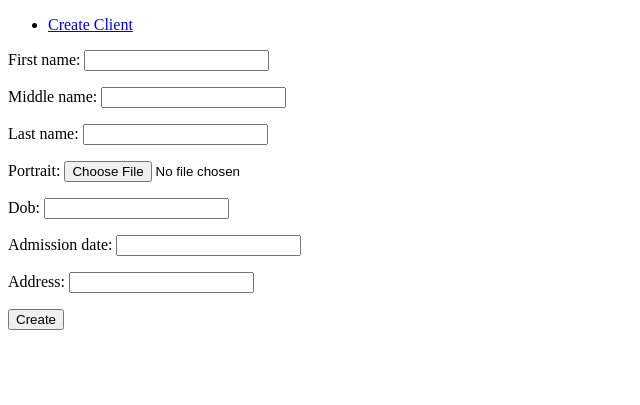
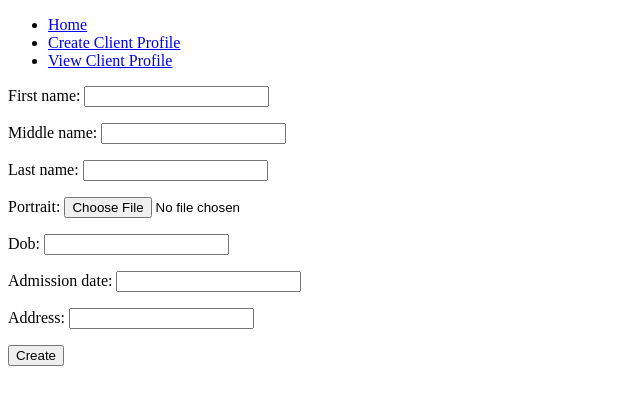
Before and after one commit to ericsryan/care_home_app, a Django app: page /profiles/create-client-profile/ in a window 1280 px wide. Shown: the top 405 px of the page, without its empty margins (0-640 px from the left). Run offline with Django 3.2, Linux system fonts and the light colour scheme.

Commit message:
Create client profile view and html

```diff
--- a/care_home_app/profiles/urls.py
+++ b/care_home_app/profiles/urls.py
@@ -5,10 +5,13 @@ from . import views
 
 app_name = 'profiles'
 urlpatterns = [
+    path('client-profile/<pk>/',
+         views.view_client_profile,
+         name='view_client_profile'),
     path('create-client-profile/',
          views.create_client_profile,
          name='create_client_profile'),
-    path('edit-client-profile/<pk>',
+    path('edit-client-profile/<pk>/',
          views.edit_client_profile,
          name='edit_client_profile'),
 ]
--- a/care_home_app/profiles/views.py
+++ b/care_home_app/profiles/views.py
@@ -37,6 +37,7 @@ def delete_profile(request):
     pass
 
 
-def show_profile(request):
-    """Show the details of a profile"""
-    pass
+def view_client_profile(request, pk):
+    """Show the details of a client profile"""
+    client = get_object_or_404(models.Client, id=pk)
+    return render(request, 'profiles/view_client_profile.html', {'client': client})
--- a/care_home_app/templates/index.html
+++ b/care_home_app/templates/index.html
@@ -4,5 +4,4 @@
 
 {% block content %}
   <h1>Hello!</h1>
-  <p><a href="{% url 'profiles:edit_client_profile' pk=1 %}">View client profile</a></p>
 {% endblock %}
--- a/care_home_app/templates/layout.html
+++ b/care_home_app/templates/layout.html
@@ -6,7 +6,9 @@
   </head>
   <body>
     <ul>
-      <li><a href="{% url 'profiles:create_client_profile' %}">Create Client</a></li>
+      <li><a href="{% url 'index' %}">Home</a></li>
+      <li><a href="{% url 'profiles:create_client_profile' %}">Create Client Profile</a></li>
+      <li><a href="{% url 'profiles:view_client_profile' pk=1 %}">View Client Profile</a></li>
     </ul>
     {% block content %}{% endblock %}
   </body>
```
Also changed, not shown: care_home_app/profiles/templates/profiles/view_client_profile.html (added, +27 -0 lines), care_home_app/db.sqlite3.
